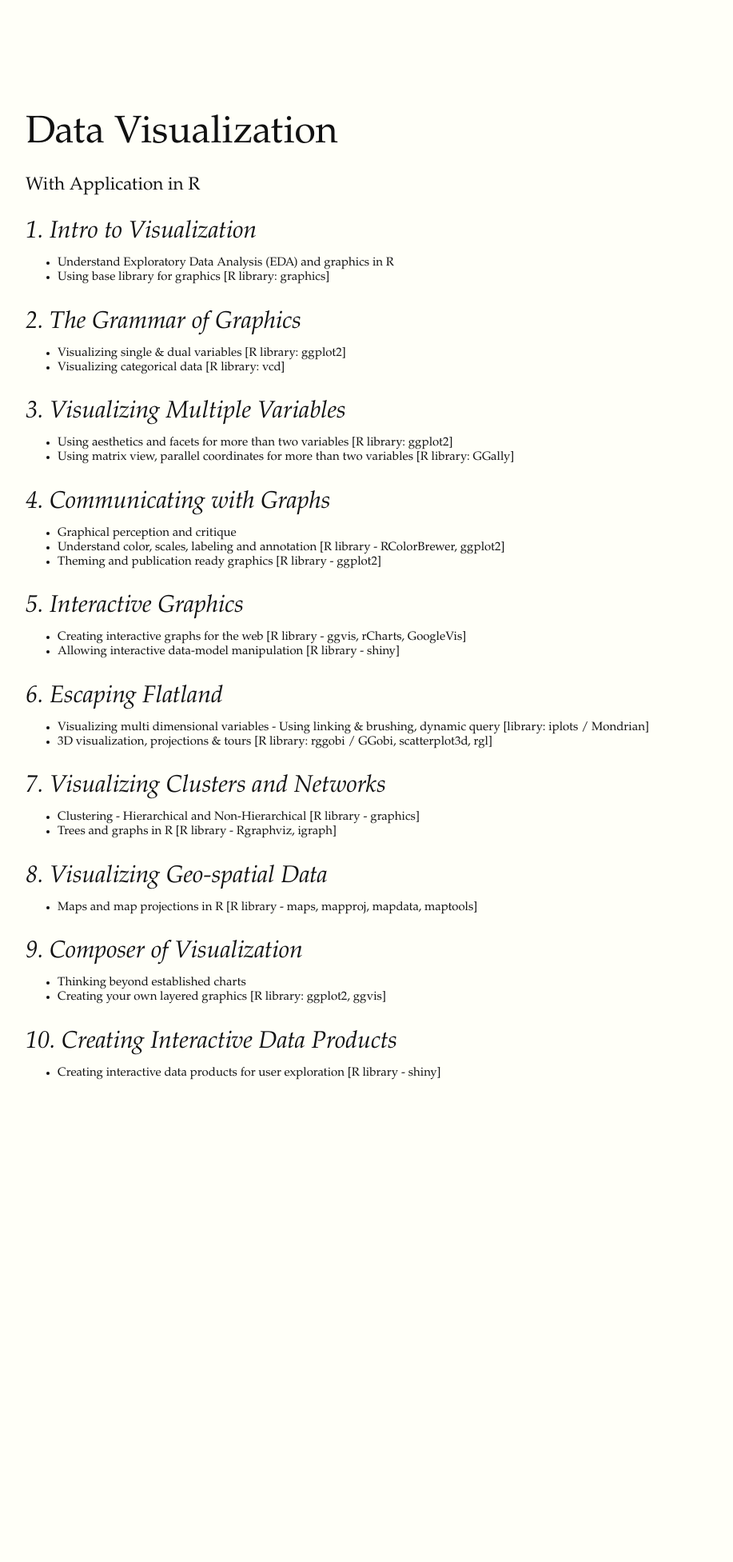
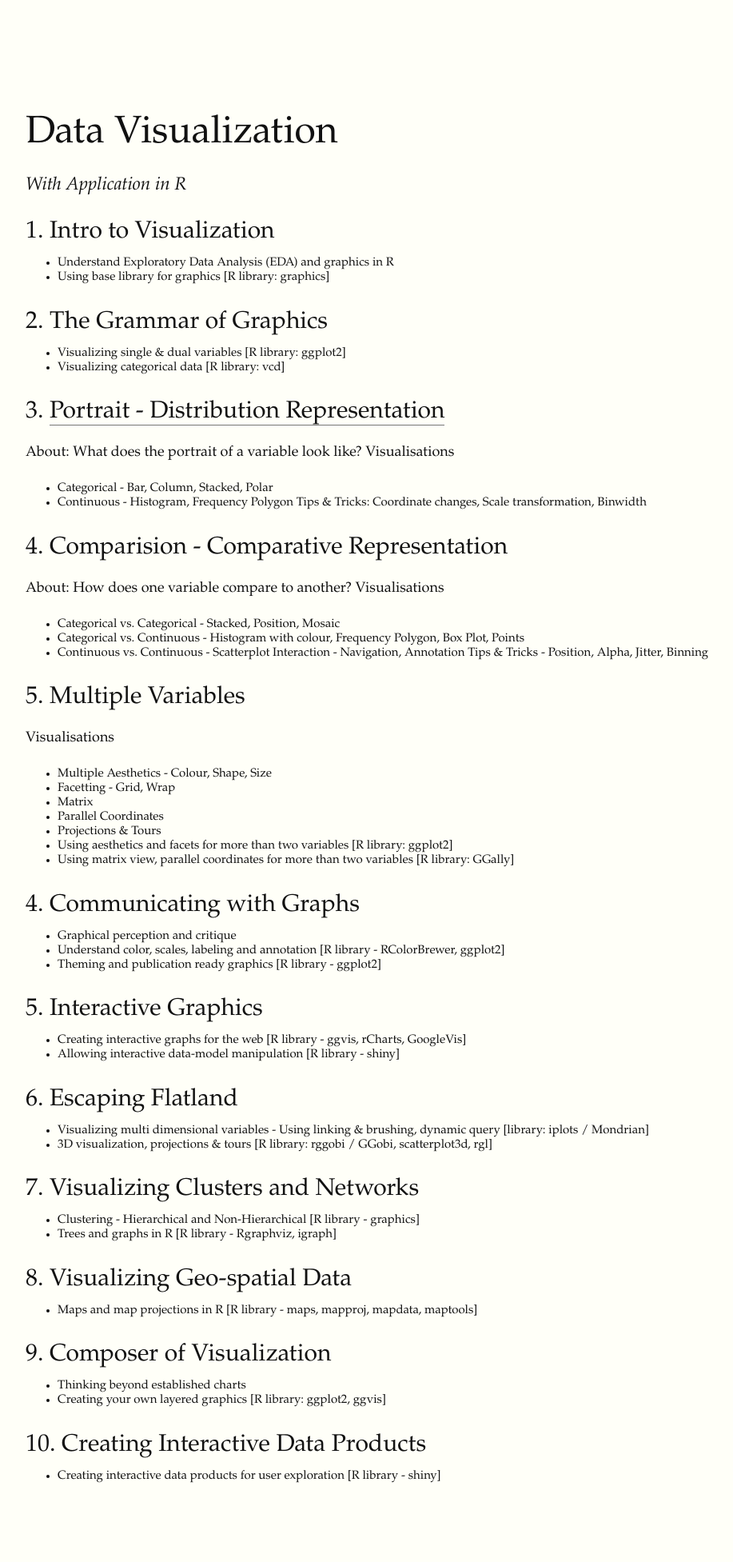
Before and after one commit to amitkaps/datavis, a Jekyll site: the page built from index.md, in a window 1280 px wide. Shown: the whole page at 80% size, without its empty margins (176-1093 px from the left). Built offline with Jekyll 4.4.1, drawn with Linux system fonts in a browser that asks for light colours; before the commit the page ends 1449 px from its top, so only the background shows below that.

```diff
--- a/assets/css/main.css
+++ b/assets/css/main.css
@@ -18,6 +18,7 @@ body {
   background-color: #fffff8;
   color: #111;
   max-width: 1400px;
+  text-rendering: optimizeLegibility;
 }
 
 h1 {
@@ -29,7 +30,6 @@ h1 {
 }
 
 h2 {
-  font-style: italic;
   font-weight: 400;
   margin-top: 2.1rem;
   margin-bottom: 0;
@@ -38,6 +38,7 @@ h2 {
 }
 
 h3 {
+  font-style: italic;
   font-weight: 400;
   font-size: 1.5rem;
   margin-top: 2rem;
@@ -51,7 +52,22 @@ p {
   margin-bottom: 1rem;
 }
 
+p {
+  line-height: 2rem;
+  margin-top: 1.4rem;
+  margin-bottom: 1.4rem;
+  padding-right: 0;
+  vertical-align: baseline;
+}
+
 article {
   position: relative;
   padding: 5rem 0rem;
 }
+
+a {
+  color: #111;
+  text-decoration: none;
+  border-bottom: 1px solid #777;
+  padding-bottom: 1px;
+}
--- a/index.md
+++ b/index.md
@@ -14,7 +14,29 @@ layout: default
 - Visualizing single & dual variables [R library: ggplot2]
 - Visualizing categorical data [R library: vcd]
 
-## 3. Visualizing Multiple Variables
+## 3. [Portrait - Distribution Representation](/portrait)
+About: What does the portrait of a variable look like?
+Visualisations
+* Categorical - Bar, Column, Stacked, Polar
+* Continuous - Histogram, Frequency Polygon
+Tips & Tricks: Coordinate changes, Scale transformation, Binwidth
+
+## 4. Comparision - Comparative Representation
+About: How does one variable compare to another?
+Visualisations
+* Categorical vs. Categorical - Stacked, Position, Mosaic
+* Categorical vs. Continuous - Histogram with colour, Frequency Polygon, Box Plot, Points
+* Continuous vs. Continuous - Scatterplot
+Interaction - Navigation, Annotation
+Tips & Tricks - Position, Alpha, Jitter, Binning
+
+## 5. Multiple Variables
+Visualisations
+* Multiple Aesthetics - Colour, Shape, Size
+* Facetting - Grid, Wrap
+* Matrix
+* Parallel Coordinates
+* Projections & Tours
 - Using aesthetics and facets for more than two variables [R library: ggplot2]
 - Using matrix view, parallel coordinates for more than two variables [R library: GGally]
 
```
Also changed, not shown: _posts/01-08-2015-Portrait.md (added, +7 -0 lines), 4 other files.
